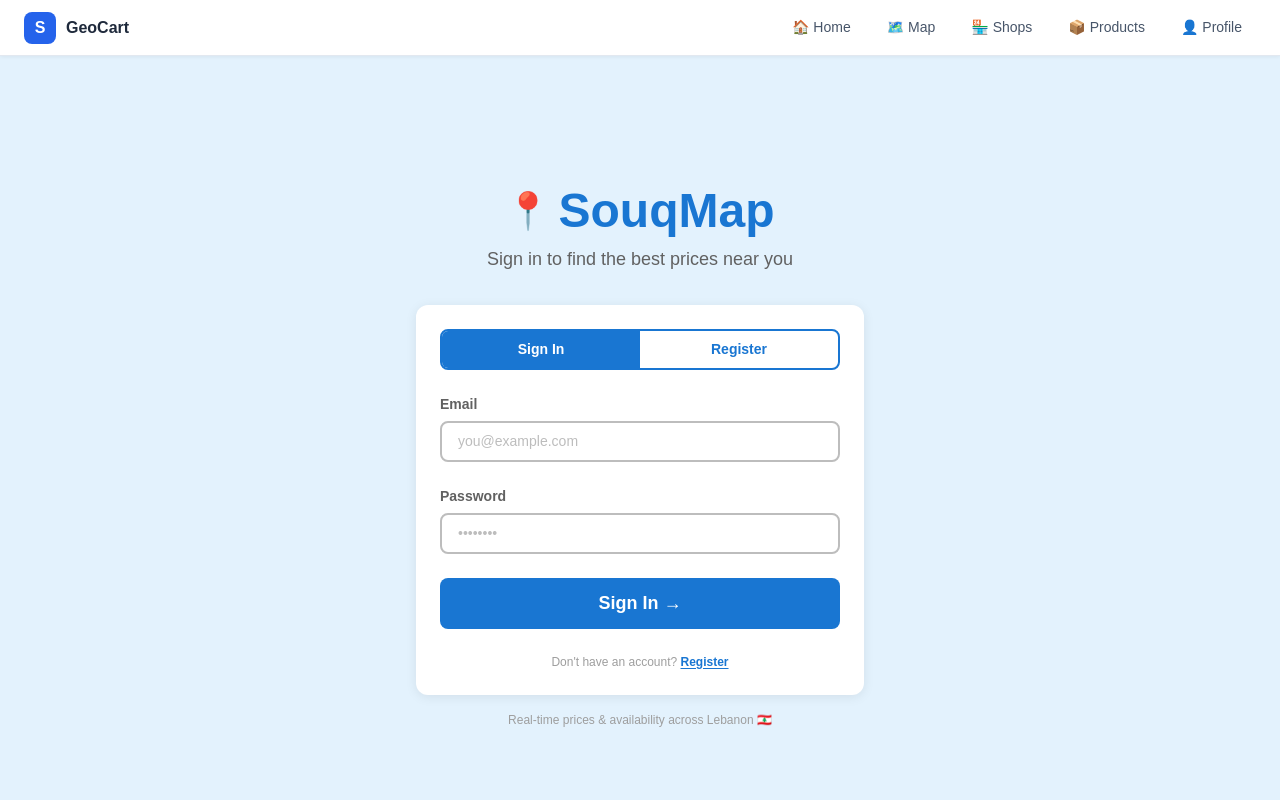
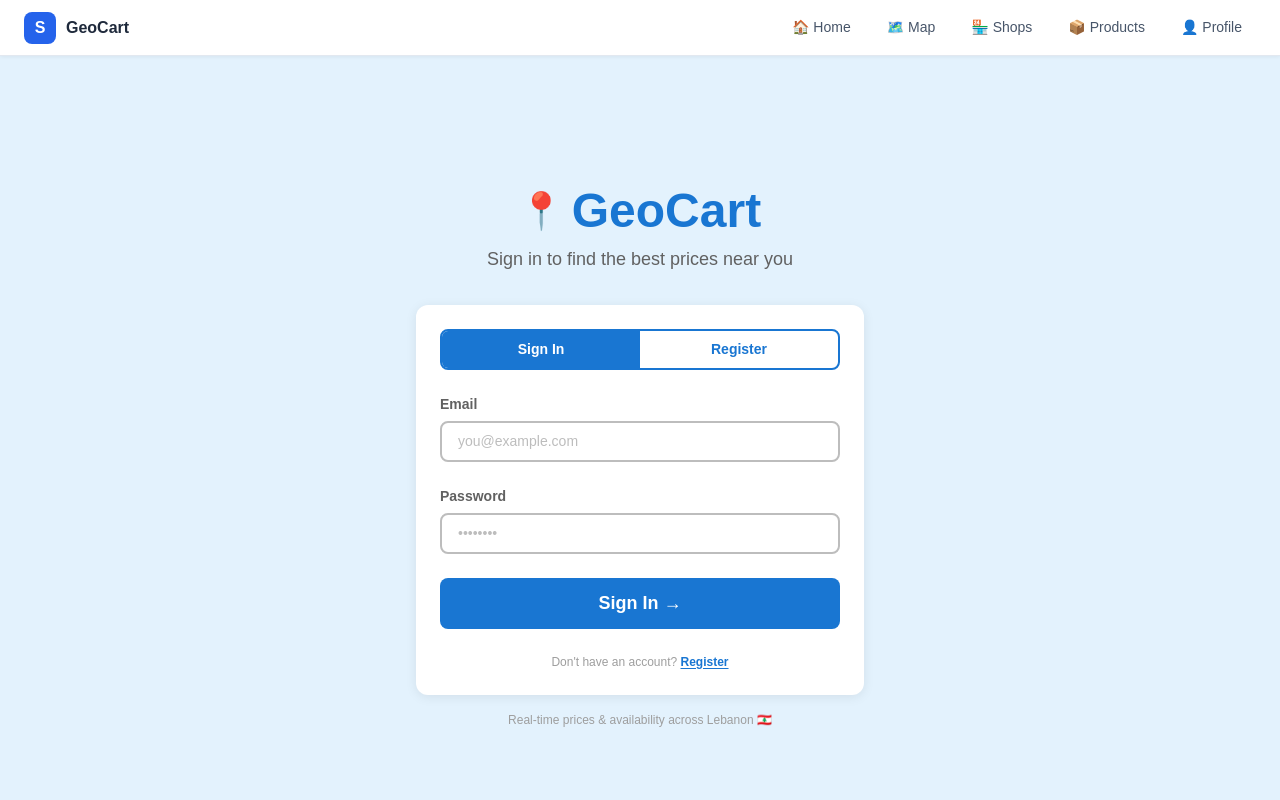
Before and after one commit to leaouslati/techtalks-realtimeprice-availabilitymap, a Next.js app in the folder frontend/: page /auth in a window 1280 px wide. Shown: the top 800 px of the page. Built offline with nearby package versions, Linux system fonts and the light colour scheme; no server answers.

Commit message:
Updated the name in the auhtentication page

```diff
--- a/frontend/app/auth/page.tsx
+++ b/frontend/app/auth/page.tsx
@@ -83,7 +83,7 @@ export default function AuthPage() {
         <div className={styles.header}>
           <div className={styles.brandRow}>
             <span className={styles.brandIcon}>📍</span>
-            <h1 className={styles.brandName}>SouqMap</h1>
+            <h1 className={styles.brandName}>GeoCart</h1>
           </div>
           <p className={styles.tagline}>
             {mode === "login"
```
